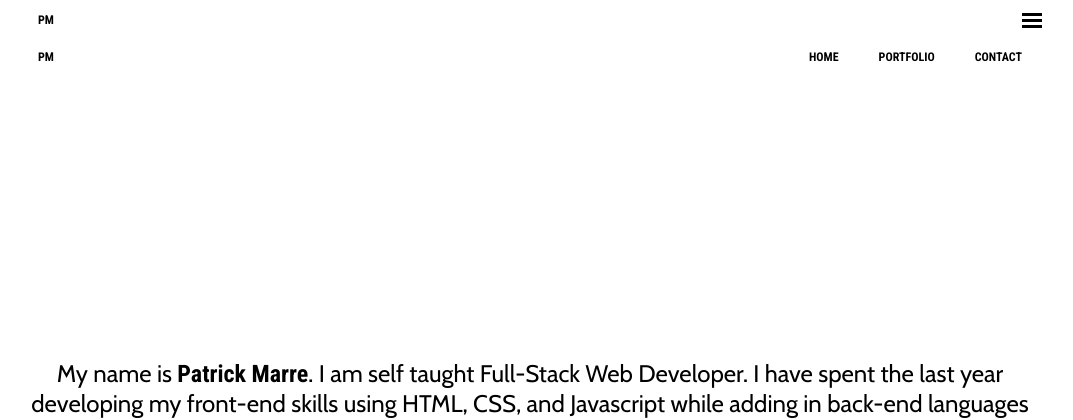
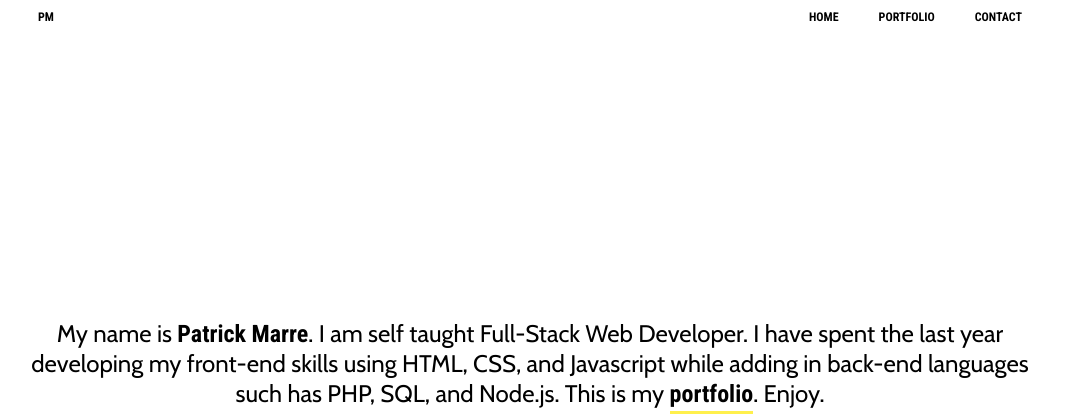
Before and after one commit to pmarre/main_portfolio, a PHP site: page / in a window 1280 px wide. Shown: the top 420 px of the page, without its empty margins (110-1183 px from the left). Run offline with PHP 8.4, Linux system fonts and the light colour scheme.

Commit message:
fixed display error

```diff
--- a/port.css
+++ b/port.css
@@ -423,6 +423,10 @@ figcaption {
 
     /* --- CONTACT SECTION --- */
 
+    .mobile-nav {
+        display: none;
+    }
+
 .contact-wrapper {
     flex-direction: row;
 }
```
